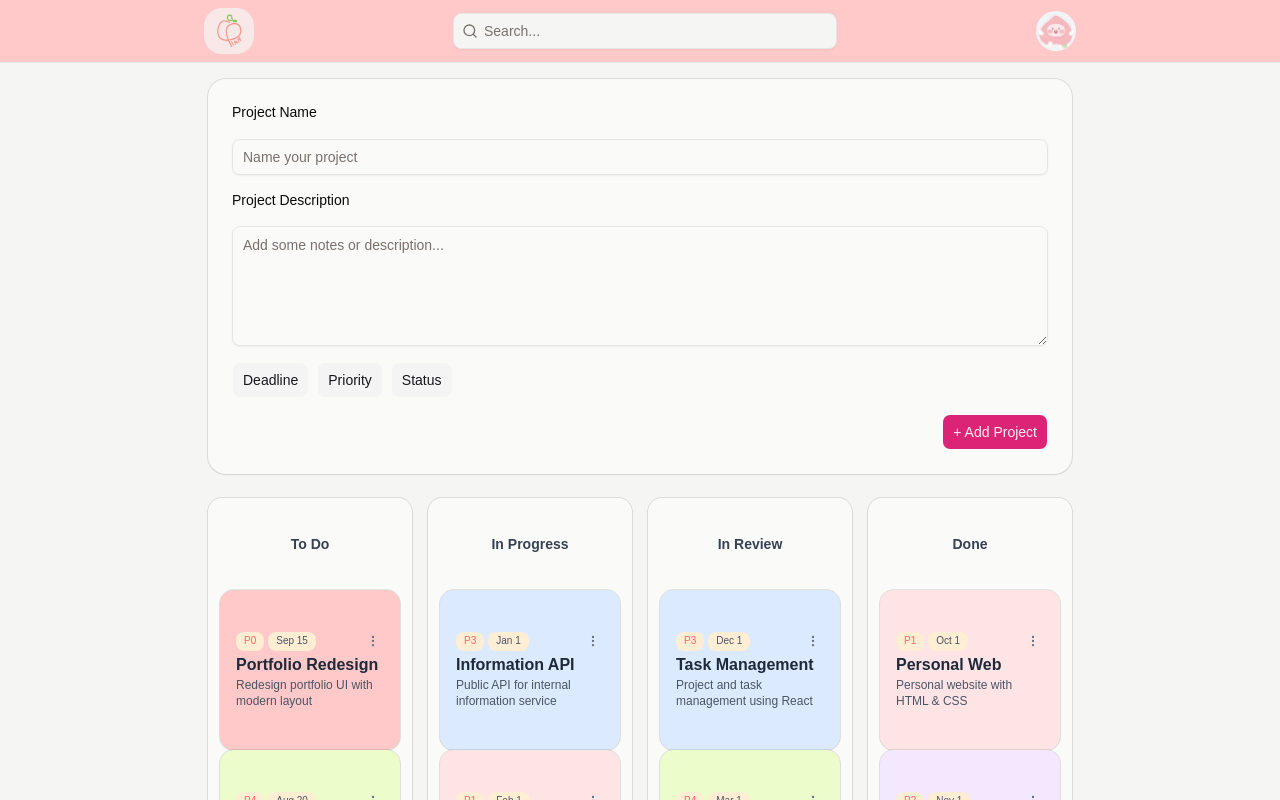
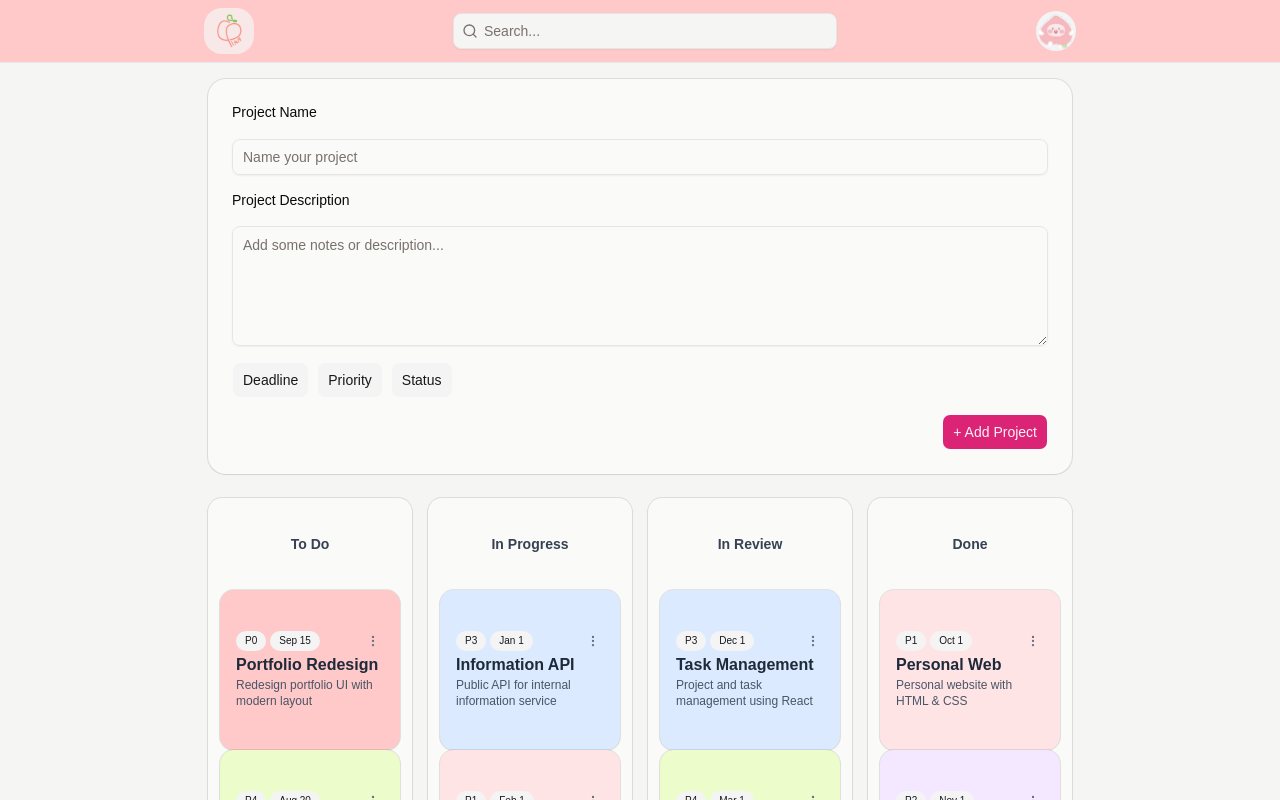
Before and after one commit to aletheaalmas/peachplan, a React (Vite) app: page / in a window 1280 px wide. Shown: the top 800 px of the page. Built offline with nearby package versions, Linux system fonts and the light colour scheme.

Commit message:
feat: change span to badge for priority and date

```diff
--- a/src/components/projects.tsx
+++ b/src/components/projects.tsx
@@ -3,6 +3,7 @@ import type { Project } from "../modules/project/type";
 import type { ProjectStatus } from "../modules/project/type";
 import { ProjectActions } from "./project-actions";
 import { Card, CardContent, CardHeader } from "@/components/ui/card";
+import { Badge } from "@/components/ui/badge";
 
 const status: ProjectStatus[] = ["To Do", "In Progress", "In Review", "Done"];
 
@@ -49,16 +50,16 @@ export function ProjectItem({ project }: { project: Project }) {
       <CardContent className="p-4 text-sm">
         <div className="flex items-center justify-between">
           <div className="flex items-center gap-1">
-            <span className="rounded-md bg-orange-100 px-2 py-0.5 text-[10px] font-medium text-red-400">
+            <Badge variant="secondary" className="text-[10px]">
               {project.priority}
-            </span>
+            </Badge>
 
-            <span className="rounded-md bg-orange-100 px-2 py-0.5 text-[10px] font-medium text-gray-600">
+            <Badge variant="secondary" className="text-[10px]">
               {new Intl.DateTimeFormat("en-US", {
                 month: "short",
                 day: "numeric",
               }).format(project.dueDate)}
-            </span>
+            </Badge>
           </div>
           <div className="flex items-center gap-2 text-gray-500">
             <button className="text-gray-500 hover:text-gray-800">
```
